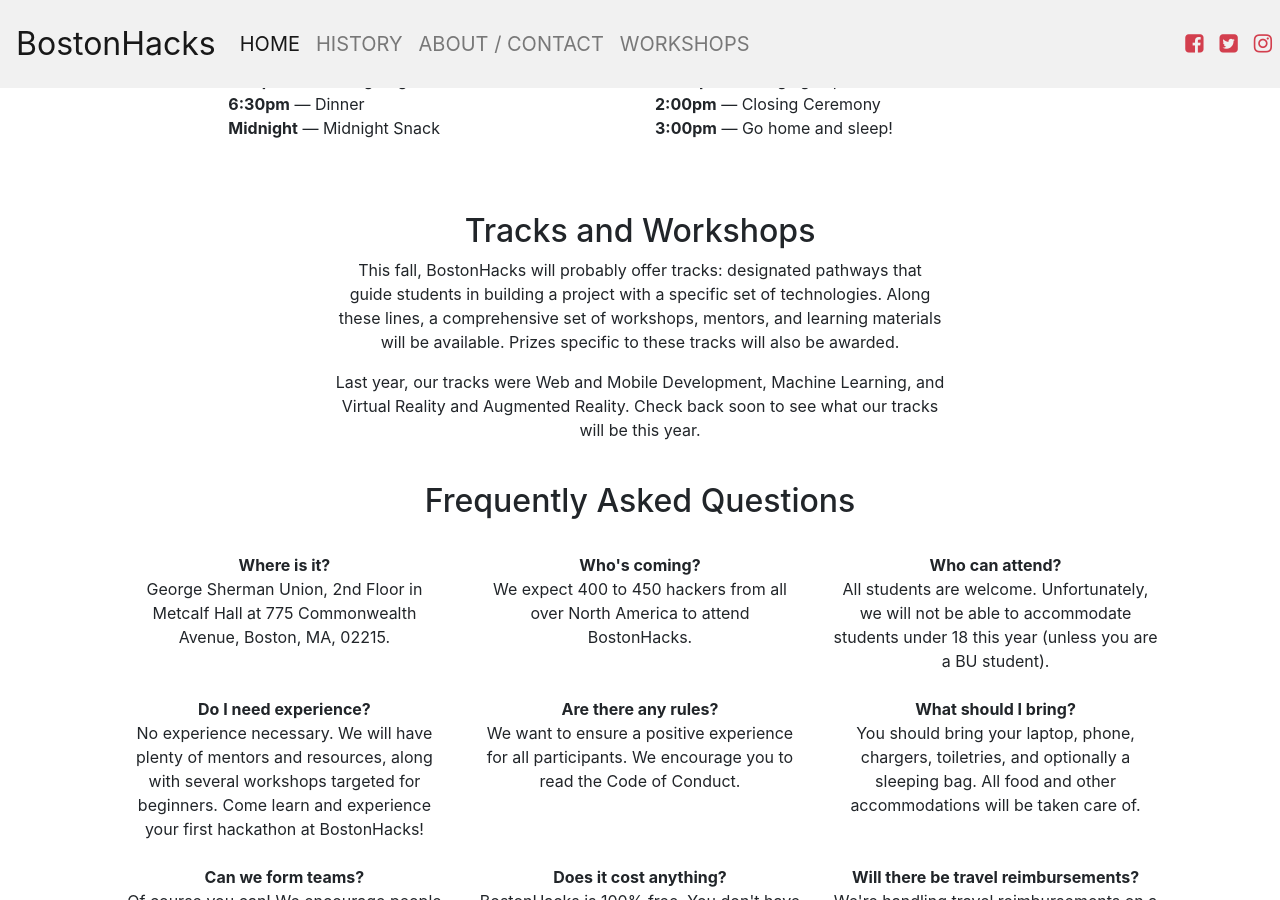
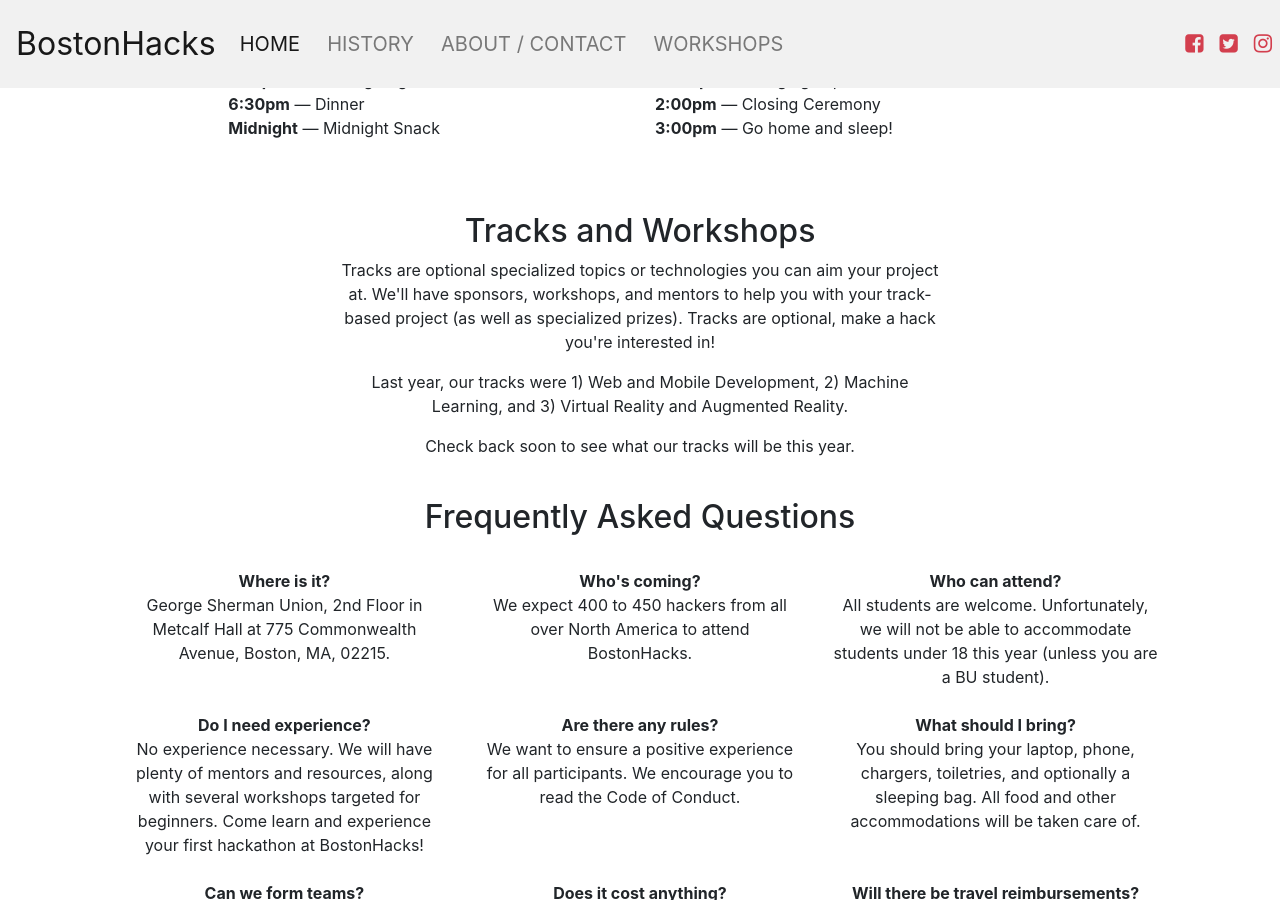
Before and after one commit to make-bu/bostonhacks, a Jekyll site: the page built from index.md, in a window 1280 px wide and 900 px high, scrolled down 862 px. Built offline with Jekyll 4.4.1, drawn with Linux system fonts in a browser that asks for light colours; nearby versions of some CDN libraries.

Commit message:
small visual changes

```diff
--- a/_includes/header.html
+++ b/_includes/header.html
@@ -13,13 +13,13 @@
     <div class="collapse navbar-collapse" id="navbarSupportedContent">
       <ul class="navbar-nav mr-auto">
         <li class="nav-item {% if page.permalink == "/" %} active {% endif %}">
-          <a class="nav-link" href="{{ "/" | relative_url }}" style="font-size: 1.25rem">HOME</a>
+          <a class="nav-link" href="{{ "/" | relative_url }}" style="font-size: 1.25rem">HOME &nbsp;</a>
         </li>
         <li class="nav-item {% if page.permalink == "/previous/" %} active {% endif %}">
-          <a class="nav-link" href="{{ "/previous" | relative_url }}" style="font-size: 1.25rem">HISTORY</a>
+          <a class="nav-link" href="{{ "/previous" | relative_url }}" style="font-size: 1.25rem">HISTORY &nbsp;</a>
         </li>
         <li class="nav-item {% if page.permalink == "/about/" %} active {% endif %}">
-          <a class="nav-link" href="{{ "/about" | relative_url }}" style="font-size: 1.25rem">ABOUT / CONTACT</a>
+          <a class="nav-link" href="{{ "/about" | relative_url }}" style="font-size: 1.25rem">ABOUT / CONTACT &nbsp;</a>
         </li>
         <li class="nav-item {% if page.permalink == "/workshops/" %} active {% endif %}">
           <a class="nav-link" href="{{ "/workshops" | relative_url }}" style="font-size: 1.25rem">WORKSHOPS</a>
--- a/_layouts/home.html
+++ b/_layouts/home.html
@@ -102,8 +102,14 @@ layout: default
 
   <div class="row">
     <div class="col-md-6 offset-md-3">
-      <p> This fall, BostonHacks will probably offer tracks: designated pathways that guide students in building a project with a specific set of technologies. Along these lines, a comprehensive set of workshops, mentors, and learning materials will be available. Prizes specific to these tracks will also be awarded.</p>
-      <p> Last year, our tracks were Web and Mobile Development, Machine Learning, and Virtual Reality and Augmented Reality. Check back soon to see what our tracks will be this year.</p>
+      <p>
+        Tracks are optional specialized topics or technologies you can aim your project at. We'll have sponsors, workshops, and mentors to help you with your track-based project (as well as specialized prizes). Tracks are optional, make a hack you're interested in!
+      <p>
+        Last year, our tracks were 1) Web and Mobile Development, 2) Machine Learning, and 3) Virtual Reality and Augmented Reality.
+      </p>
+      <p>
+        Check back soon to see what our tracks will be this year.
+      </p>
     </div>
     <br />
   </div>
--- a/_layouts/workshops.html
+++ b/_layouts/workshops.html
@@ -25,9 +25,11 @@ layout: default
             BostonHacks hosts on campus workshops throughout the year. Come hang out, have fun, and learn, even when it's not the hackathon season.
           </big>
         </p>
+        <hr />
         <p>
-          <b>Next workshop: Internship Success Panel</b>. Learn about how to succeed in a summer internship on Wednesday, April 11th at 7pm in CAS 218. Facebook event: <a href="https://www.facebook.com/events/822430134623440/">https://www.facebook.com/events/822430134623440/</a>. We'll have interns from Buzzfeed, IBM, Bloomberg, Blackrock, Coinbase, Twitter, VMware, Piaggio Fast Forward, and more.
+          <b><big>Next workshop: Internship Success Panel</big></b>. Learn about how to succeed in a summer internship on <b>Wednesday, April 11th at 7pm</b> in CAS 218. Facebook event: <a href="https://www.facebook.com/events/822430134623440/">https://www.facebook.com/events/822430134623440/</a>. We'll have interns from Buzzfeed, IBM, Bloomberg, Blackrock, Coinbase, Twitter, VMware, Piaggio Fast Forward, and more.
         </p>
+        <hr />
         <p>
           You can follow us on facebook or twitter to get notified when we announce the future workshops!
         </p>
```
Also changed, not shown: previous.md (+1 -1 lines).
